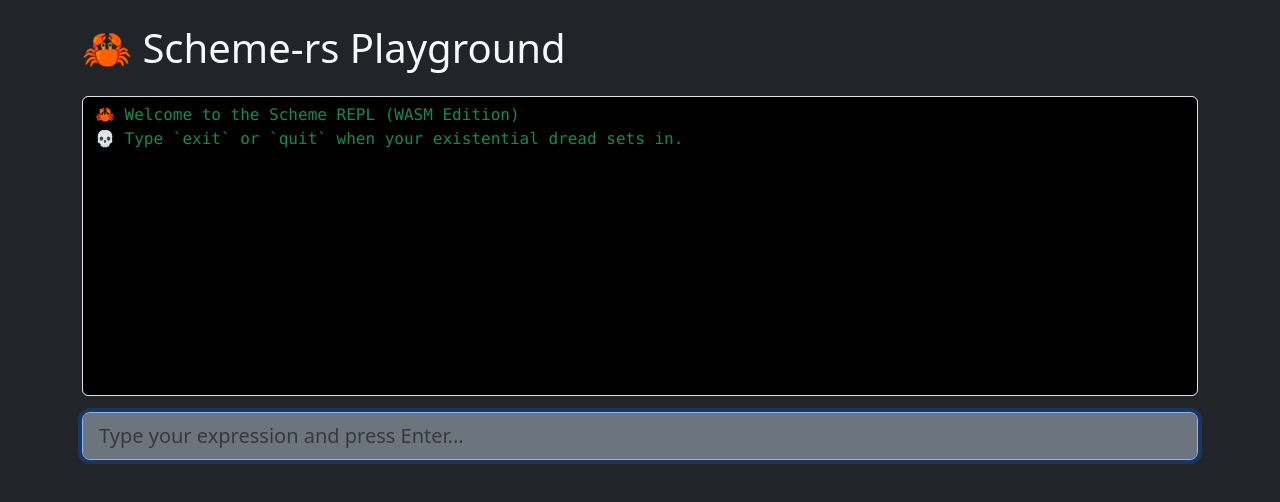
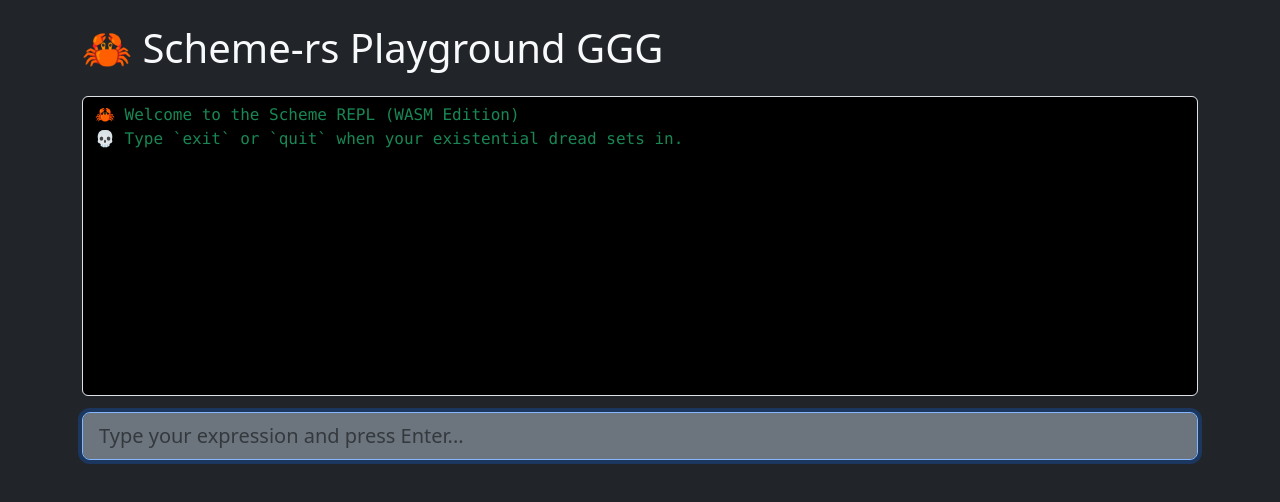
Before and after one commit to mrbengutierrez/scheme-rs, a website with bundled scripts: page index.html in a window 1280 px wide. Built offline with nearby package versions, Linux system fonts and the light colour scheme.

Commit message:
deploy: 3855da0186a0344c9737850dca9242ecaa8917d6

```diff
--- a/index.html
+++ b/index.html
@@ -11,7 +11,7 @@
 <body class="bg-dark text-light p-4">
 
   <div class="container">
-    <h1 class="mb-4">🦀 Scheme-rs Playground</h1>
+    <h1 class="mb-4">🦀 Scheme-rs Playground GGG</h1>
 
     <div class="mb-3">
       <pre id="output" class="form-control bg-black text-success" style="height: 300px; overflow-y: auto;"></pre>
```
